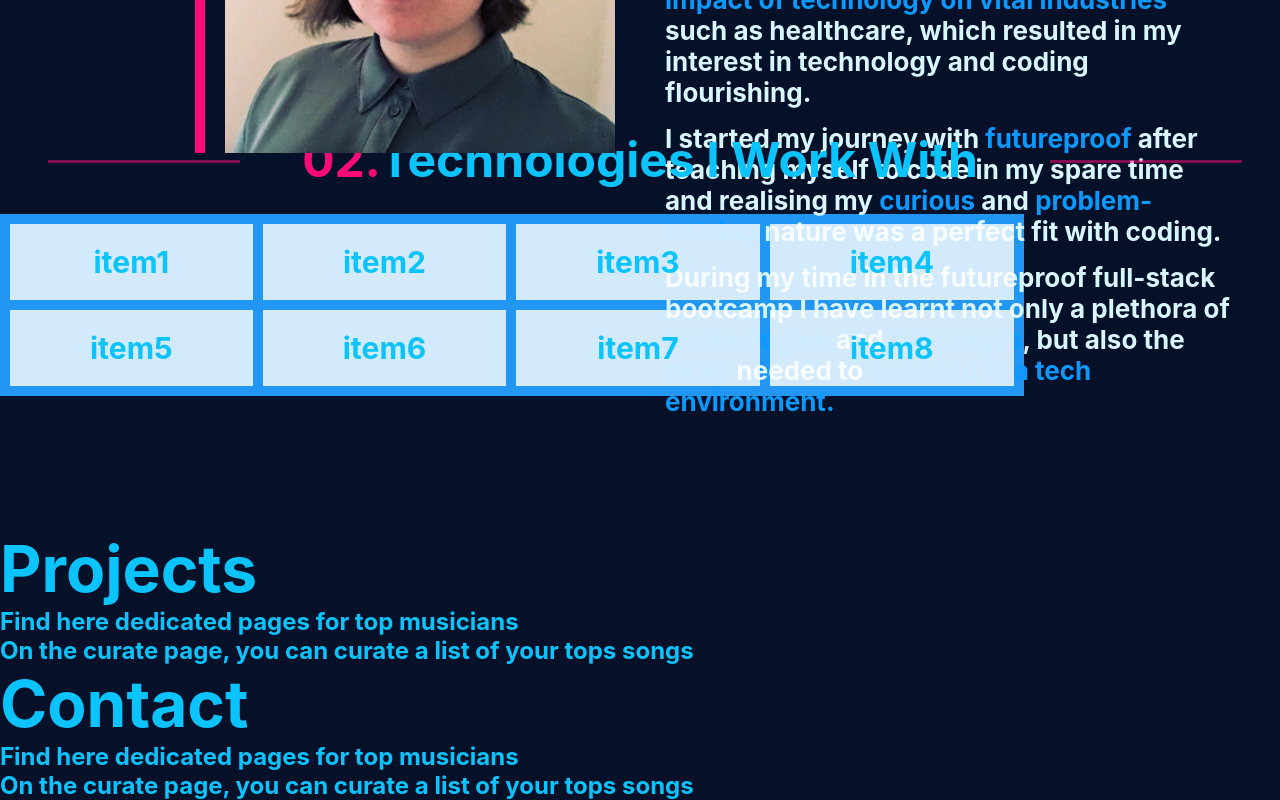
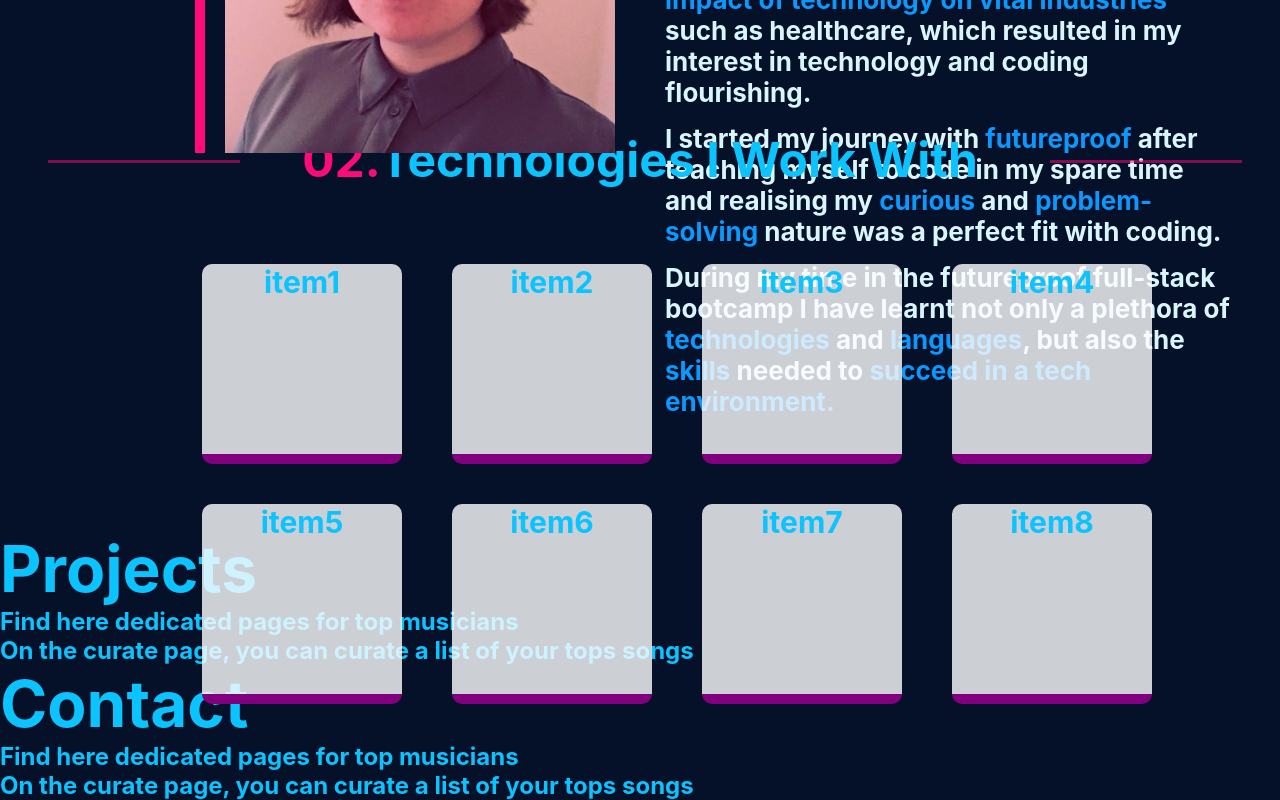
Before and after one commit to LaylaSouthcombe/Portfolio, a React (Create React App) app: page / in a window 1280 px wide. Shown: the part 1084-1884 px from the top of the page. Built offline with nearby package versions, Linux system fonts and the light colour scheme.

Commit message:
add skills divs and style

```diff
--- a/src/pages/About/style.css
+++ b/src/pages/About/style.css
@@ -13,7 +13,6 @@
     position: relative;
     width: 400px;
 }
-
 
 .aboutImg {
     border-top: 10px solid #FF0A78;
--- a/src/pages/Skills/index.js
+++ b/src/pages/Skills/index.js
@@ -10,14 +10,22 @@ const Skills = () => {
                 <div className="skillsLine2"></div>
             </div>
             <div className="skillsIcons">
-                <div class="item1">item1</div>
-                <div class="item2">item2</div>
-                <div class="item3">item3</div>
-                <div class="item4">item4</div>
-                <div class="item5">item5</div>
-                <div class="item6">item6</div>
-                <div class="item7">item7</div>
-                <div class="item8">item8</div>
+                <div class="item1 item"><div className="icon">item1</div>
+                <div className="bottomBorder"></div></div>
+                <div class="item2 item"><div className="icon">item2</div>
+                <div className="bottomBorder"></div></div>
+                <div class="item3 item"><div className="icon">item3</div>
+                <div className="bottomBorder"></div></div>
+                <div class="item4 item"><div className="icon">item4</div>
+                <div className="bottomBorder"></div></div>
+                <div class="item5 item"><div className="icon">item5</div>
+                <div className="bottomBorder"></div></div>
+                <div class="item6 item"><div className="icon">item6</div>
+                <div className="bottomBorder"></div></div>
+                <div class="item7 item"><div className="icon">item7</div>
+                <div className="bottomBorder"></div></div>
+                <div class="item8 item"><div className="icon">item8</div>
+                <div className="bottomBorder"></div></div>
             </div>
        </div>
     )
--- a/src/pages/Skills/style.css
+++ b/src/pages/Skills/style.css
@@ -2,7 +2,6 @@
     height: 50vh;
     font-size: 32px;
     font-weight: bold;
-
 }
 
 .skillsTitle > h2 {
@@ -51,15 +50,34 @@
   grid-template-areas:
     'item1 item2 item3 item4'
     'item5 item6 item7 item8';
-  gap: 10px;
-  background-color: #2196F3;
+  gap: 50px;
   padding: 10px;
-  width: 80vw;
+  width: 70vw;
+  margin: 0 auto;
+  margin-top: 40px;
+  justify-items: center;
 }
 
 .skillsIcons > div {
   background-color: rgba(255, 255, 255, 0.8);
   text-align: center;
-  padding: 20px 0;
   font-size: 30px;
 }
+
+.item {
+    width: 200px;
+    height: 190px;
+    border-top-left-radius: 10px;
+    border-top-right-radius: 10px;
+    position: relative;
+}
+
+.bottomBorder {
+    background-color: purple;
+    width: 200px;
+    height: 10px;
+    position: absolute;
+    bottom: -10px;
+    border-bottom-left-radius: 10px;
+    border-bottom-right-radius: 10px;
+}
```
Also changed, not shown: src/images/headshot.png.
